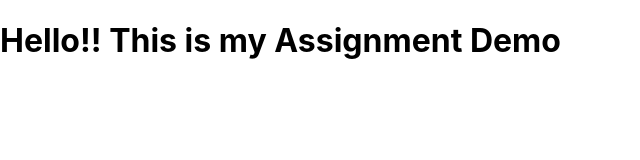
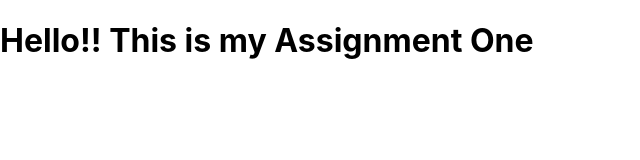
Before and after one commit to Abhigadgil15/kanbas, a React (Create React App) app: page / in a window 1280 px wide. Shown: the top 160 px of the page, without its empty margins (0-640 px from the left). Built offline with nearby package versions, Linux system fonts and the light colour scheme.

Commit message:
Update App.js
One added

```diff
--- a/src/App.js
+++ b/src/App.js
@@ -4,7 +4,7 @@ function App() {
   return (
     <div className="App">
       <header className="App-header">
-        <h1> Hello!! This is my Assignment Demo</h1>
+        <h1> Hello!! This is my Assignment One</h1>
       </header>
     </div>
   );
```
